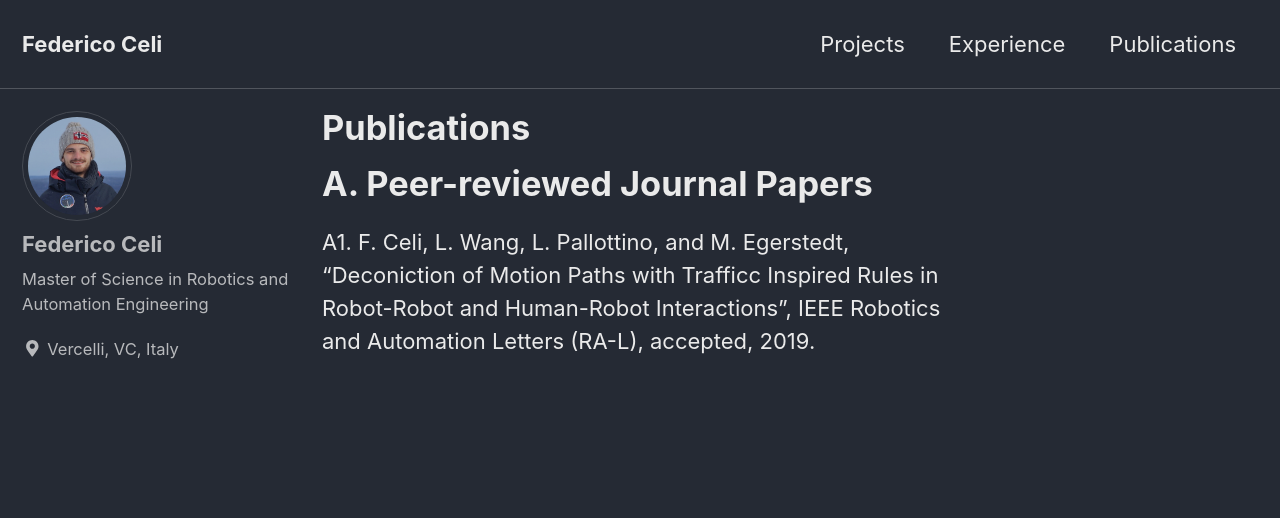
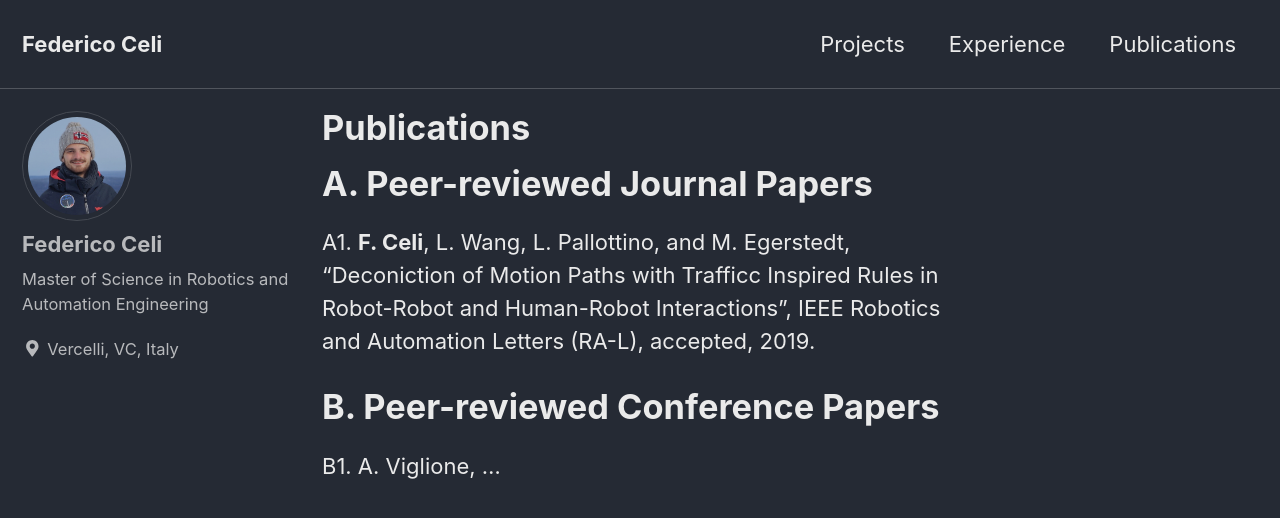
Before and after one commit to federicoceli/federicoceli.github.io, a Jekyll site: the page built from _pages/publications.md, in a window 1280 px wide and 900 px high. Shown: the top 518 px of the window. Built offline with Jekyll 4.4.1, drawn with Linux system fonts in a browser that asks for light colours; cached includes are drawn as plain includes.

Commit message:
Update publications.md

```diff
--- a/_pages/publications.md
+++ b/_pages/publications.md
@@ -6,4 +6,8 @@ author_profile: true
 ---
 A. Peer-reviewed Journal Papers
 ======
-A1. F. Celi, L. Wang, L. Pallottino, and M. Egerstedt, "Deconiction of Motion Paths with Trafficc Inspired Rules in Robot-Robot and Human-Robot Interactions", IEEE Robotics and Automation Letters (RA-L), accepted, 2019.
+A1. **F. Celi**, L. Wang, L. Pallottino, and M. Egerstedt, "Deconiction of Motion Paths with Trafficc Inspired Rules in Robot-Robot and Human-Robot Interactions", IEEE Robotics and Automation Letters (RA-L), accepted, 2019.
+
+B. Peer-reviewed Conference Papers
+======
+B1. A. Viglione, ...
```
